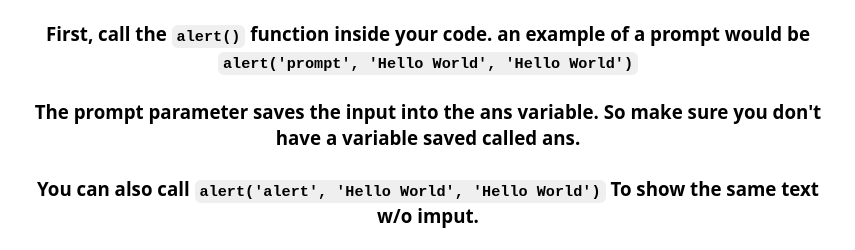
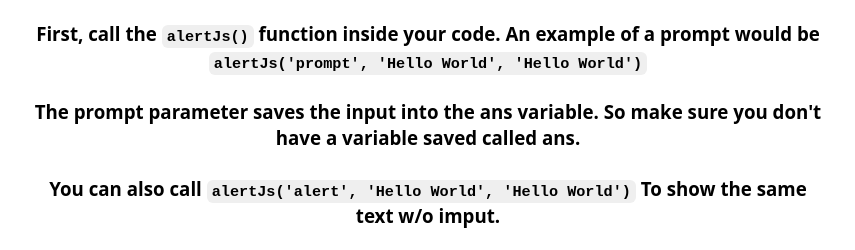
Before and after one commit to I-make-gamez/alert.js, a plain HTML site: page index.html in a window 1280 px wide. Shown: the part 418-668 px from the top of the page, without its empty margins (212-1067 px from the left). Drawn offline with nearby package versions, Linux system fonts and the light colour scheme.

Commit message:
Version 1.11

```diff
--- a/index.html
+++ b/index.html
@@ -28,9 +28,9 @@
     <code id="link">&lt;script src="https://cdn.imakegamez.com/alert.js"&gt;&lt;script&gt;</code>
     <button type="button" id="copyLink"> Copy to clipboard </button><br>
     <h1>How To Use:</h1>
-    <h3>First, call the <code>alert()</code> function inside your code. an example of a prompt would be <code>alert('prompt', 'Hello World', 'Hello World')</code></h3>
+    <h3>First, call the <code>alertJs()</code> function inside your code. An example of a prompt would be <code>alertJs('prompt', 'Hello World', 'Hello World')</code></h3>
     <h3>The prompt parameter saves the input into the ans variable. So make sure you don't have a variable saved called ans.</h3>
-    <h3>You can also call <code>alert('alert', 'Hello World', 'Hello World')</code> To show the same text w/o imput.</h3>
+    <h3>You can also call <code>alertJs('alert', 'Hello World', 'Hello World')</code> To show the same text w/o imput.</h3>
     <h1>Errors:</h1>
     <h3><code>Alert.js (Code: 1) : alert not recognized.</code>: This means you have a syntax error in your alert you probabally misspelled alert or prompt.</h3>
     <script src="this.js"></script>
```
